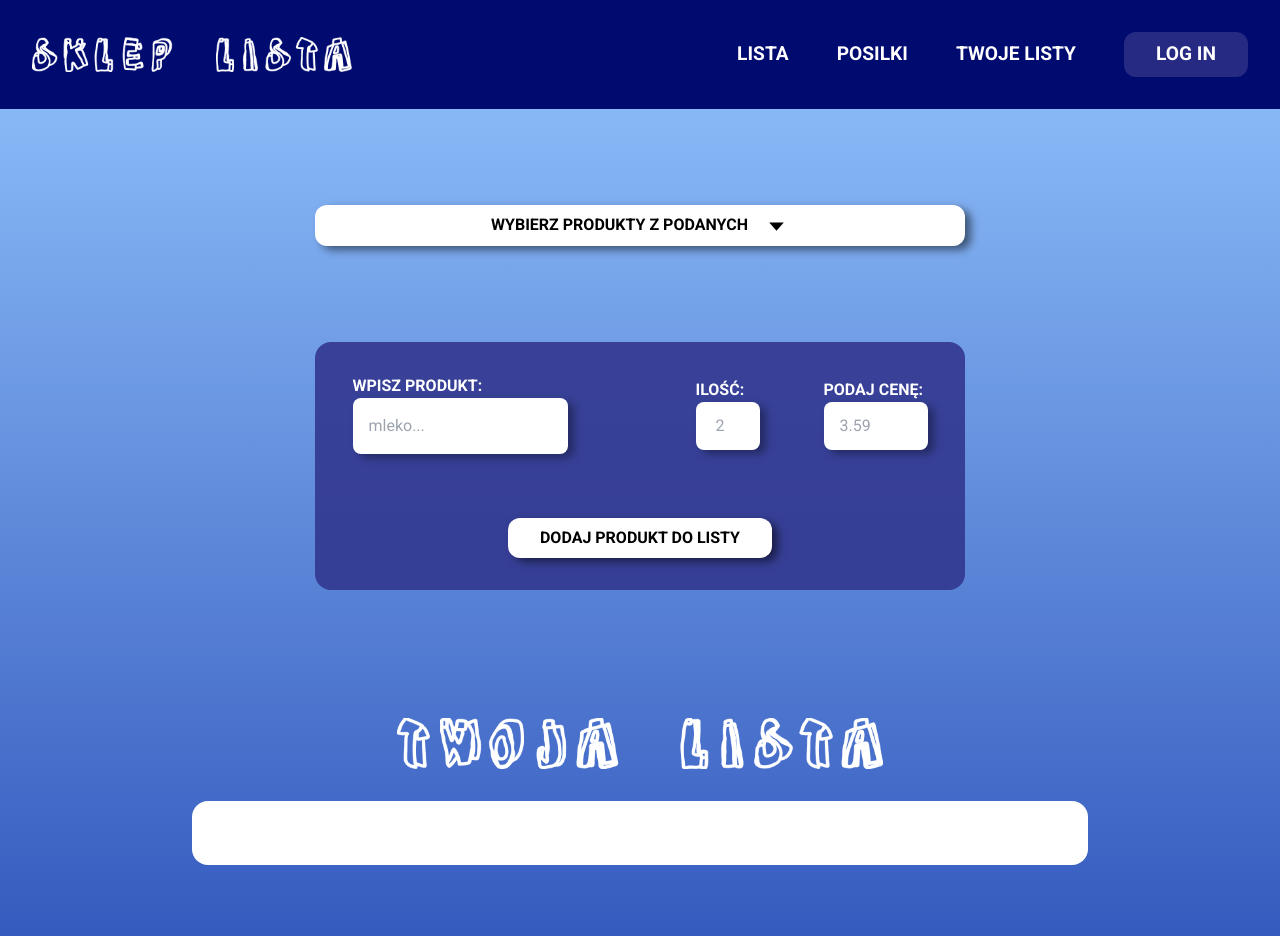
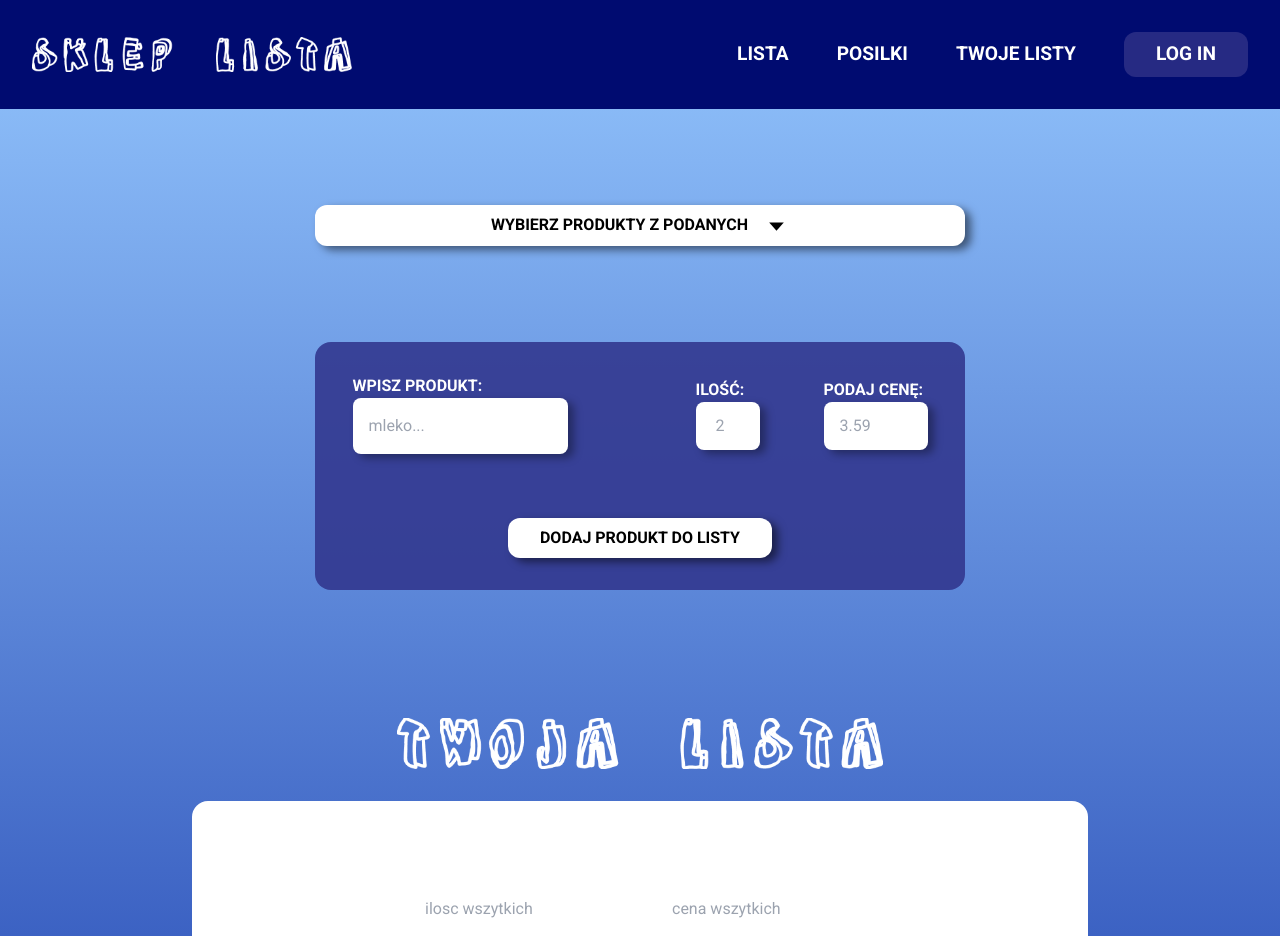
Before and after one commit to ArturPawelski/shopping-list, a React (Create React App) app: page /lista in a window 1280 px wide. Shown: the top 936 px of the page. Built offline with nearby package versions, Linux system fonts and the light colour scheme.

Commit message:
creating 2inputs

```diff
--- a/src/components/Lista/Lista.jsx
+++ b/src/components/Lista/Lista.jsx
@@ -110,7 +110,6 @@ const Lista = () => {
 
             <main className='mt-[8rem]'>
 
-
                 <img src={TwojaLista} alt="/" className='mx-auto w-auto px-8 md:max-w-[550px]' />
 
                 <div className='mt-[2rem] bg-white w-[90%] mx-auto rounded-2xl py-8 px-4 md:w-[85%] lg:w-[75%] xl:w-[70%] 2xl:w-[50%]'>
@@ -128,14 +127,17 @@ const Lista = () => {
 
 
 
+                    <section className='flex text-center justify-center gap-[4rem] mt-16 '>
 
 
+                        <input className='' type="text" placeholder='ilosc wszytkich' readonly="" />
+                        <input className='' type="text" placeholder='cena wszytkich' readonly="" />
+
+                    </section>
 
                 </div>
 
-
             </main>
-
 
         </div >
     )
--- a/src/components/Lista/Twoja.jsx
+++ b/src/components/Lista/Twoja.jsx
@@ -22,9 +22,6 @@ const Twoja = ({ product, index, handleDelete, toggleComplete }) => {
             </div>
         </section>
 
-
-
-
     )
 }
 
```
